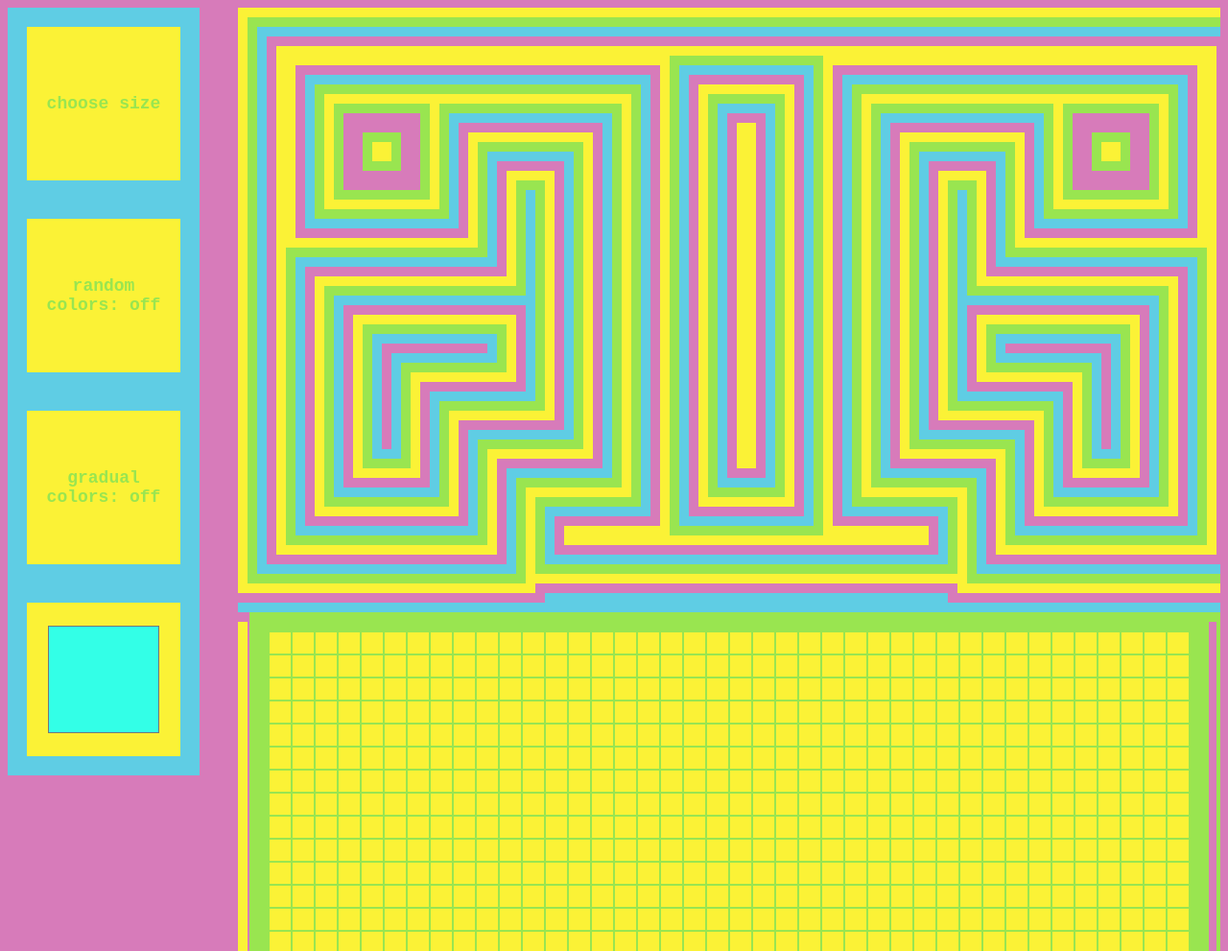
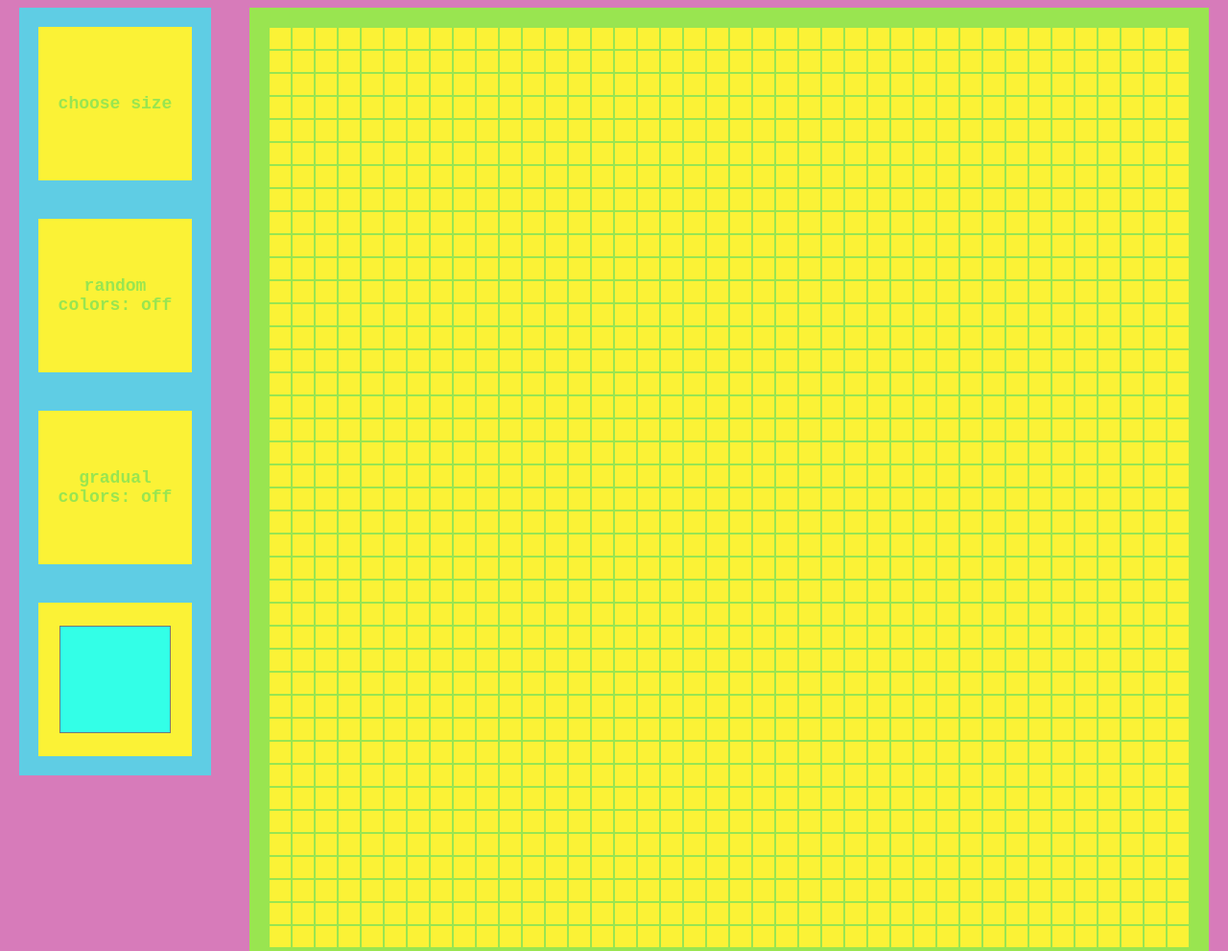
Before and after one commit to MxRi007/odin-etch-a-sketch, a plain HTML site: page index.html in a window 1280 px wide. Shown: the top 991 px of the page at 96% size. Drawn offline with Linux system fonts and the light colour scheme.

Commit message:
Remove pic

```diff
--- a/style.css
+++ b/style.css
@@ -32,10 +32,7 @@ body {
     display: flex;
     flex-direction: column-reverse;
     align-items: center;
-
-    width:1060px;
-    height:1660px;
-    background-image: url("eas-frame.png");
+    background-image: url("");
 }
 
 button, input {
```
